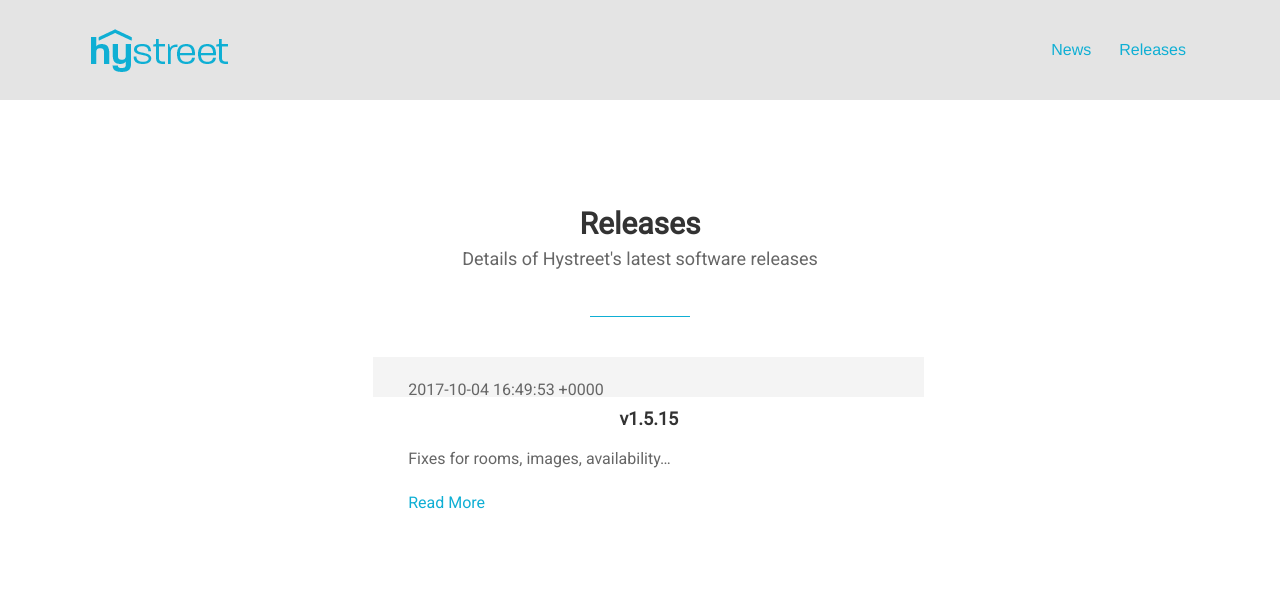
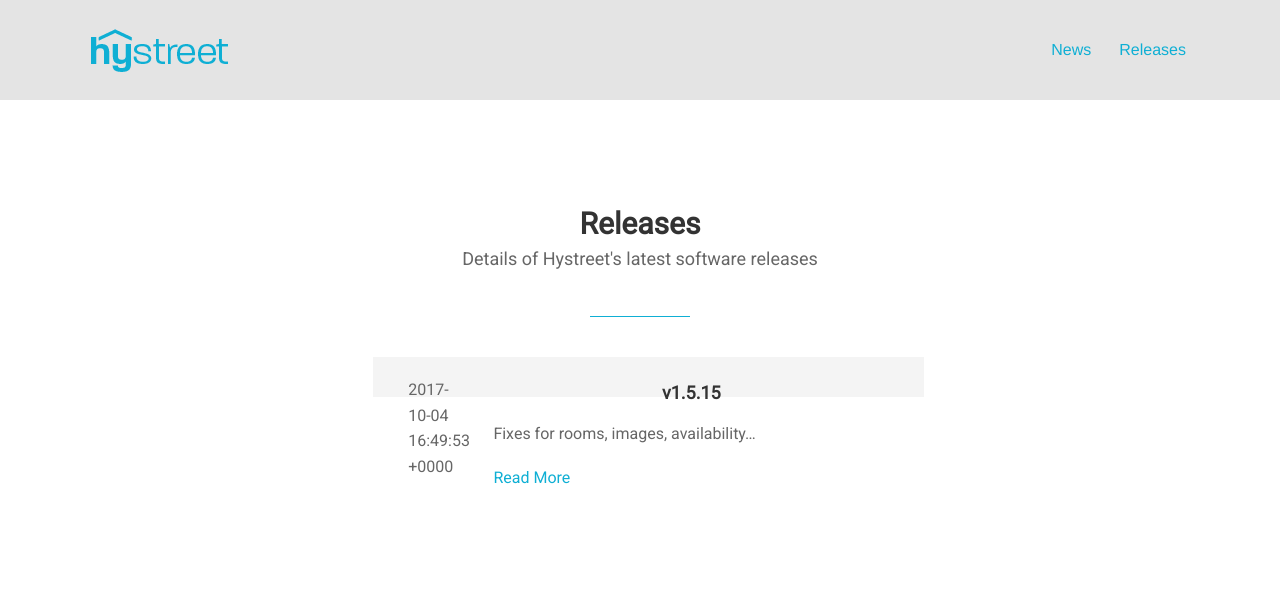
Before and after one commit to josh-brough/learninghub, a Jekyll site: the page built from releases/index.html, in a window 1280 px wide. Shown: the top 590 px of the page. Built offline with Jekyll 4.4.1, drawn with Linux system fonts in a browser that asks for light colours; some web fonts are replaced; a script that is not in the unit is left out; grey boxes are pictures that could not be loaded.

Commit message:
updating column layouts

```diff
--- a/releases/index.html
+++ b/releases/index.html
@@ -20,10 +20,10 @@ section_id: home
 <ul>
   {% for post in site.releases %}
     <li class="blog-snippet">
-		<div class="columns left-2"
+		<div class="columns left large-2"
       <span class='month'>{{ post.date }}</span>
 		</div>
-		<div class="columns left-10">
+		<div class="columns left large-10">
             <h3 href="{{ post.url }}">{{ post.title }}</a></h3>
       <p>{{ post.description }}</p>
       <p style="margin: auto 0;"><a href="{{ post.url }}">Read More</a></p>
```
